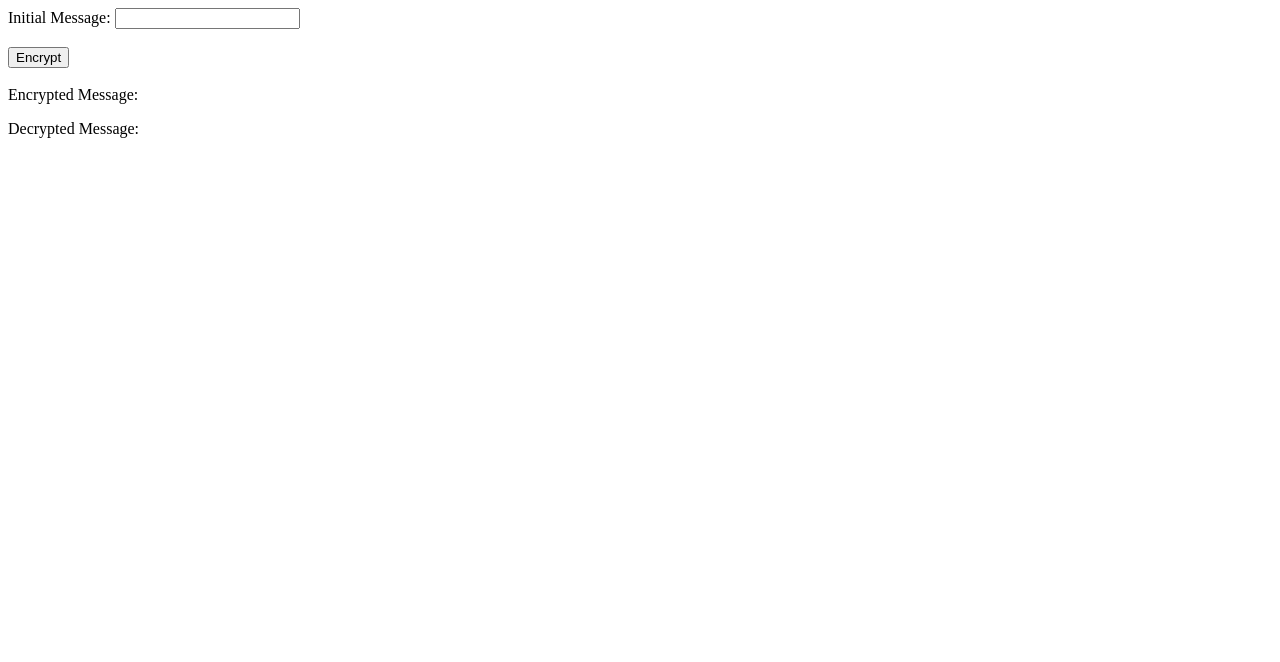
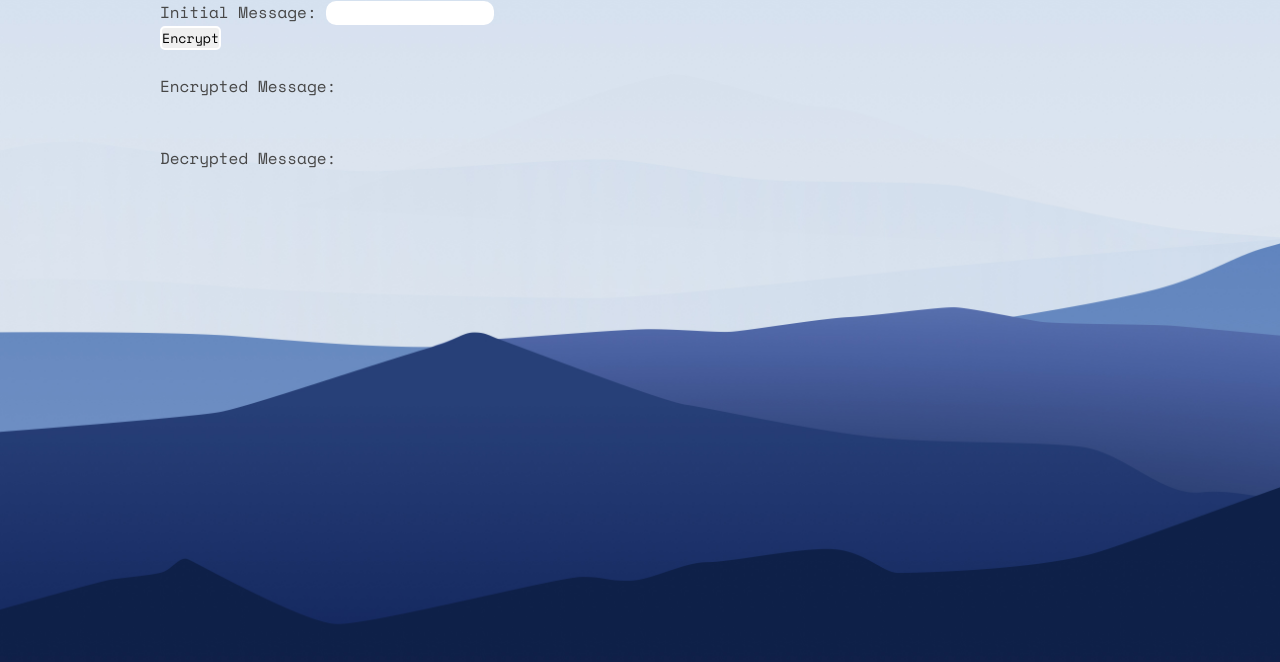
Before and after one commit to CP21H/rsa-encryption, a plain HTML site: page index.html in a window 1280 px wide. Drawn offline with nearby package versions, Linux system fonts and the light colour scheme.

Commit message:
Updated style.css

```diff
--- a/index.html
+++ b/index.html
@@ -11,16 +11,18 @@
     </head>
 
     <body>
+        <div class="container">
             <label for="initMSG">Initial Message:</label>
-        <input type="text" id="initMSG"><br><br>
+            <input type="text" id="initMSG"><br>
             <button onclick="main()">Encrypt</button>
 
             <br><br>
             <label for="encryptedMSG">Encrypted Message:</label>
             <p id="encryptedMSG"></p>
 
+            <br><br>
             <label for="decryptedMSG">Decrypted Message:</label>
             <p id="decryptedMSG"></p>
-
+            </div>
     </body>
 </html>
--- a/style.css
+++ b/style.css
@@ -0,0 +1,37 @@
+@import url('https://fonts.googleapis.com/css2?family=Space+Mono:ital,wght@0,400;0,700;1,400;1,700&display=swap');
+* {
+    margin: 0;
+    padding: 0;
+    box-sizing: border-box;
+    font-family: 'Space Mono', monospace;
+}
+
+body {
+    color: rgb(71, 71, 71);
+    background-color: #0e2041;
+    background-image: url(images/wallpaper.jpg);
+    background-size: cover;
+    background-repeat: no-repeat;
+    display: grid;
+    place-items: center;
+    width: 100vw;
+    height: 100%;
+}
+
+input {
+    border-style: solid;
+    border-color: white;
+    border-radius: 10px;
+}
+
+button {
+    border-style: solid;
+    border-color: white;
+    border-radius: 5px;
+}
+
+.container {
+    width: 75vw;
+    height: 100vh;
+    overflow-wrap: break-word;
+}
```
Also changed, not shown: images/wallpaper.jpg (added). Lines whose indentation alone changed are shown as unchanged.
